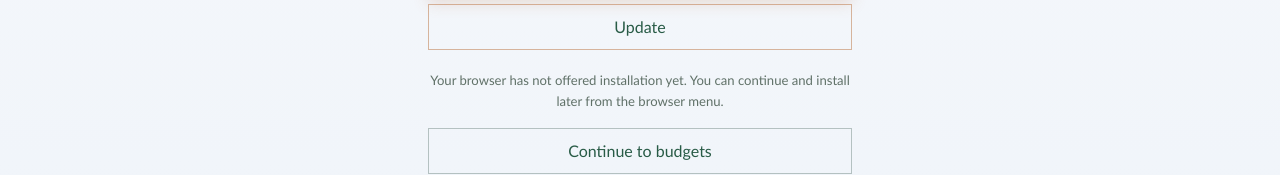
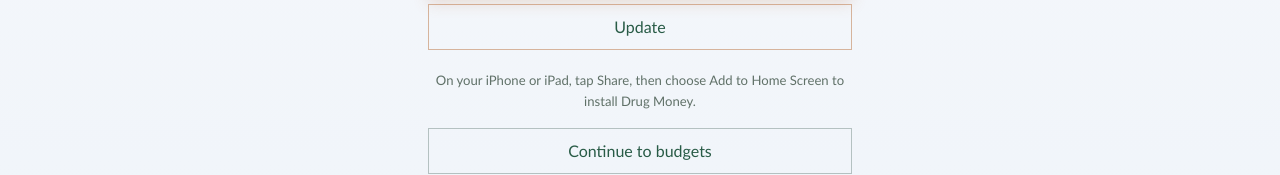
Before and after one commit to miadentdev/drug-money, an Angular app: page /install in a window 1280 px wide. Both pictures are taken after a click on the button "Install Drug Money". Shown: the part 375-550 px from the top of the page. Built offline with nearby package versions, Linux system fonts and the light colour scheme.

Commit message:
Updated installation

```diff
--- a/src/app/core/pwa-install.service.ts
+++ b/src/app/core/pwa-install.service.ts
@@ -9,6 +9,8 @@
 export class PwaInstallService {
   private deferredPrompt: BeforeInstallPromptEvent | null = null;
   readonly canInstall = signal(false);
+  readonly isIos = typeof navigator !== 'undefined' && (/iPad|iPhone|iPod/.test(navigator.userAgent) ||
+    (navigator.platform === 'MacIntel' && navigator.maxTouchPoints > 1));
 
   constructor() {
     if (typeof window !== 'undefined') {
--- a/src/app/features/installation-page.component.html
+++ b/src/app/features/installation-page.component.html
@@ -4,10 +4,12 @@
     <h1>Install Drug Money</h1>
     <p>Keep your budgets close, available offline, and saved locally on this device.</p>
     <button mat-flat-button color="primary" type="button" (click)="installApp()">
-      Install Drug Money
+      {{ isIos ? 'How to install' : 'Install Drug Money' }}
     </button>
     <button mat-stroked-button type="button" (click)="updateApp()">Update</button>
-    @if (!canInstall()) {
+    @if (isIos || showInstallHelp()) {
+      <p class="installation-hint">On your iPhone or iPad, tap Share, then choose Add to Home Screen to install Drug Money.</p>
+    } @else if (!canInstall()) {
       <p class="installation-hint">Your browser has not offered installation yet. You can continue and install later from the browser menu.</p>
     }
     <button mat-button type="button" routerLink="/budgets" (click)="continueWithoutInstall()">Continue to budgets</button>
--- a/src/app/features/installation-page.component.ts
+++ b/src/app/features/installation-page.component.ts
@@ -15,9 +15,15 @@
   readonly completed = output<void>();
   readonly updateRequested = output<void>();
   readonly canInstall = this.installService.canInstall;
+  readonly isIos = this.installService.isIos;
   readonly showRemoveHelp = signal(false);
+  readonly showInstallHelp = signal(false);
 
   async installApp(): Promise<void> {
+    if (this.isIos || !this.canInstall()) {
+      this.showInstallHelp.set(true);
+      return;
+    }
     if (await this.installService.install() === 'accepted') this.complete();
   }
 
```
